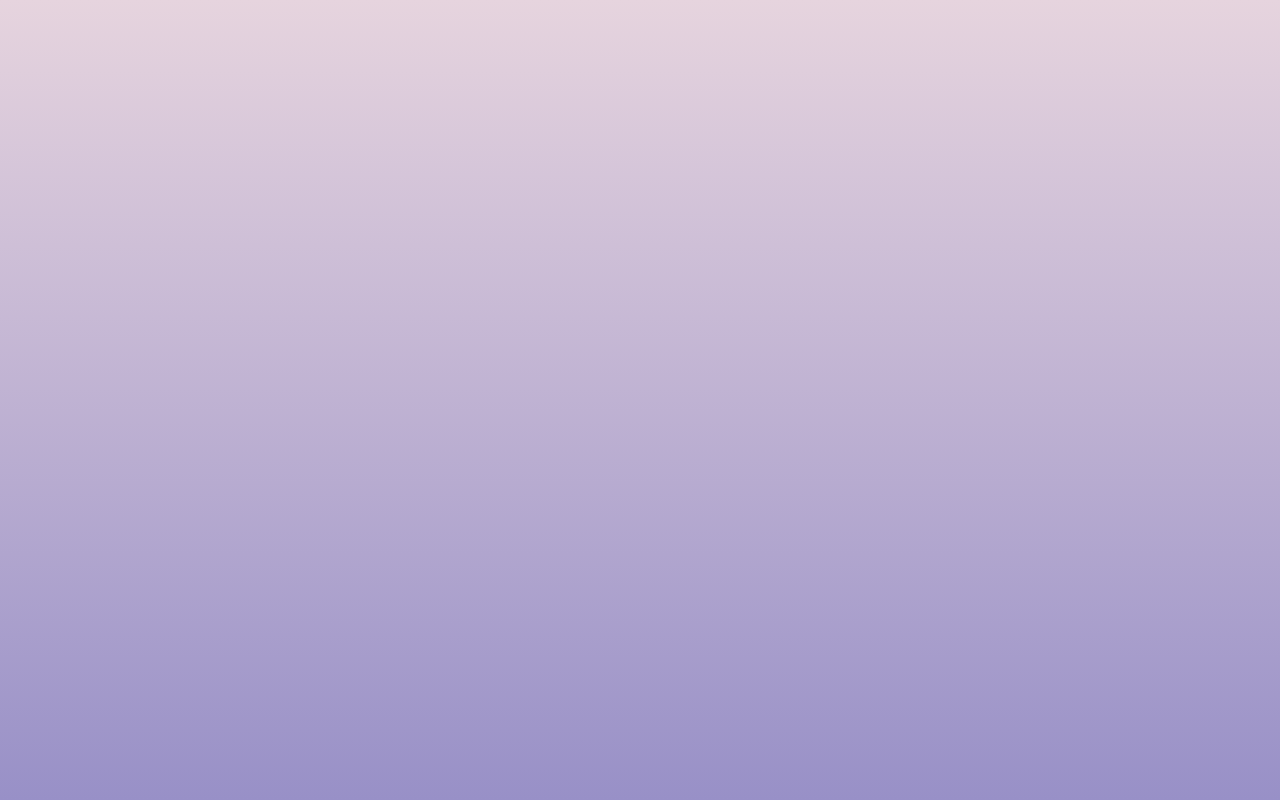
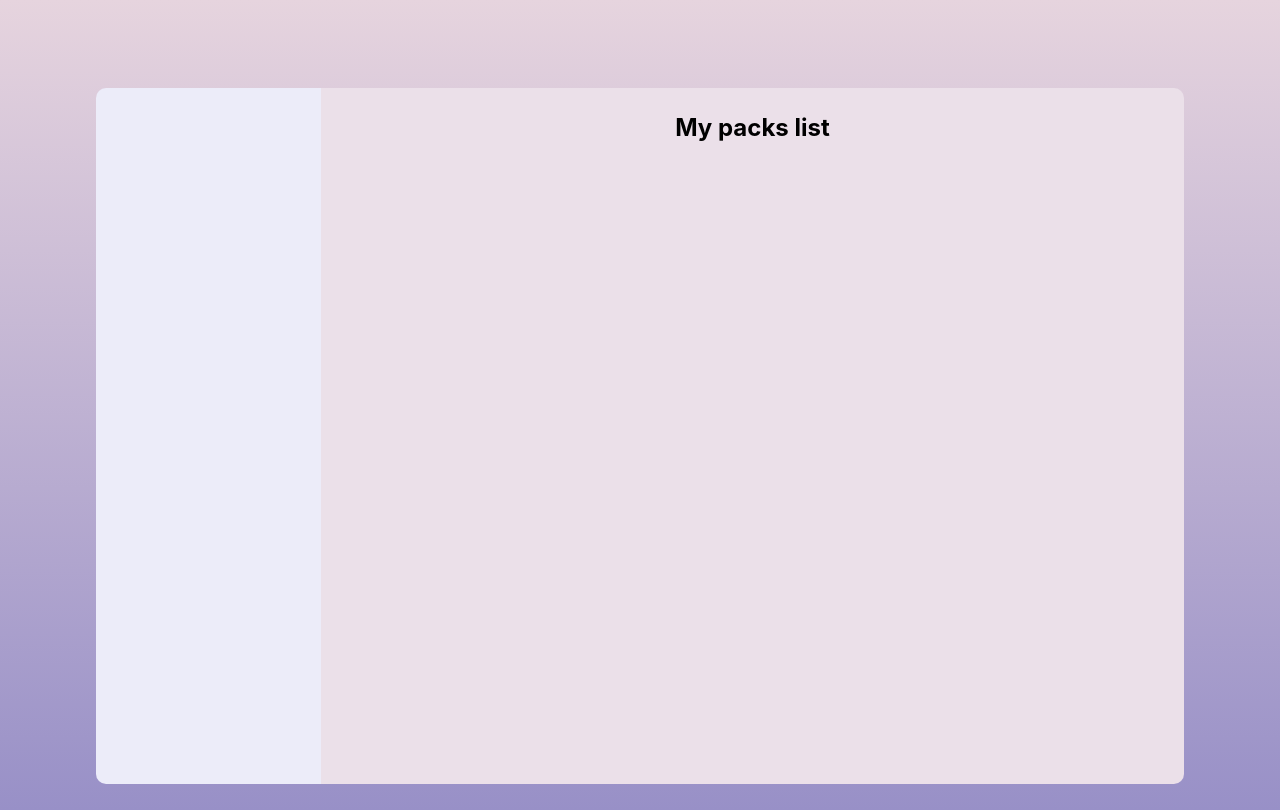
Before and after one commit to EugeneMNS/cards-project-v2, a React (Create React App) app: page /profile in a window 1280 px wide. Before the commit this address had no page. Built offline with nearby package versions, Linux system fonts and the light colour scheme.

Commit message:
init: add profile page

```diff
--- a/src/App.tsx
+++ b/src/App.tsx
@@ -3,12 +3,14 @@ import logo from './logo.svg';
 import './App.css';
 import {Login} from "./features/Auth/Login";
 import {Route, Routes} from "react-router-dom";
+import {ProfilePage} from "./features/Profile/ProfilePage";
 
 function App() {
   return (
     <div className="App">
       <Routes>
           <Route path='/' element={<Login/>}/>
+          <Route path='/profile' element={<ProfilePage/>}/>
       </Routes>
     </div>
   );
--- a/src/features/Auth/Login.tsx
+++ b/src/features/Auth/Login.tsx
@@ -54,7 +54,6 @@ export const Login = () => {
             formik.resetForm();
         },
     })
-
 
     return (
         <div className={style.initComponentWrapper}>
--- /dev/null
+++ b/src/features/Profile/Profile.module.css
@@ -0,0 +1,73 @@
+.range {
+    padding-left: 40px;
+}
+
+.container {
+    width: 85%;
+    min-height: 87vh;
+    /*height: auto;*/
+    /*margin: 1% auto;*/
+    margin: 11vh auto 2%;
+    display: flex;
+    border-radius: 10px;
+}
+
+.profile__info {
+    width: 20%;
+    min-width: 225px;
+    display: flex;
+    flex-direction: column;
+    background-color: #ECECF9;
+    font-family: 'SFUIDisplayRegular';
+    font-style: normal;
+    font-weight: 600;
+    font-size: 16px;
+    color: #2D2E46;
+    border-top-left-radius: 10px;
+    border-bottom-left-radius: 10px;
+}
+
+.profile__infoPage {
+    background-color: #D9D9F1;
+    height: 250px;
+    border-top-left-radius: 10px;
+    border-bottom-left-radius: 10px;
+    border-bottom-right-radius: 10px;
+}
+
+
+.profile__main {
+    padding: 2% 5%;
+    width: 80%;
+    display: flex;
+    justify-content: space-between;
+    flex-direction: column;
+    background-color: #ebe0e9;
+    border-top-right-radius: 10px;
+    border-bottom-right-radius: 10px;
+}
+
+.profile__textName {
+    margin-bottom: 5px;
+    font-size: 18px;
+    font-family: "Poppins", sans-serif;
+    line-height: 27px;
+    cursor: pointer;
+    transition: transform 0.1s ease-in-out;
+}
+.profile__textName:hover {
+    transform: scale(1.1);
+}
+.profile__ChooseOwner {
+    margin-top: 33px;
+}
+.profile__photo_wrapper{
+
+}
+.profile__photo {
+    border-radius: 50%;
+    height: 150px;
+    width: 150px; /*костыль*/
+    margin: 0 auto;
+    cursor: pointer;
+}
--- /dev/null
+++ b/src/features/Profile/ProfileInfo.tsx
@@ -0,0 +1,46 @@
+import s from './Profile.module.css';
+import emptyProfilePhoto from '../image/elon-musk-smoke.gif'
+import React from 'react';
+
+
+type ProfileInfoPropsType = {
+    avatar: string
+    name: string
+}
+
+export const ProfileInfo = React.memo((props: ProfileInfoPropsType) => {
+
+
+
+    return (
+        <div className={s.profile__infoPage}>
+
+            <div
+                style={{
+                    paddingTop: '20px',
+                    marginBottom: '15px',
+                }}
+            >
+                <div className={s.editAvatar}>
+                    <input type="file"
+                           //ref={inRef}
+                           style={{display: 'none'}}
+                           //onChange={upload}
+                           accept=".jpg, .jpeg, .png"
+                    />
+
+                    <img src={props.avatar ? props.avatar : emptyProfilePhoto}
+                         className={s.profile__photo}
+                        // onClick={() => inRef.current?.click()}
+                    />
+                </div>
+
+
+            </div>
+
+            <div className={s.profile__textName}>
+
+            </div>
+        </div>
+    )
+})
--- /dev/null
+++ b/src/features/Profile/ProfilePage.tsx
@@ -0,0 +1,26 @@
+import React from 'react';
+import s from './Profile.module.css';
+import {ProfileInfo} from './ProfileInfo';
+
+
+export const ProfilePage = () => {
+
+
+
+    return (
+        <div className={s.container}>
+
+            <div className={s.profile__info}>
+               {/* <ProfileInfo
+                    name={'profile.name'}
+                    avatar={'profile.avatar'}
+                />*/}
+            </div>
+
+
+            <div className={s.profile__main}>
+                <h2>My packs list</h2>
+            </div>
+        </div>
+    );
+};
```
